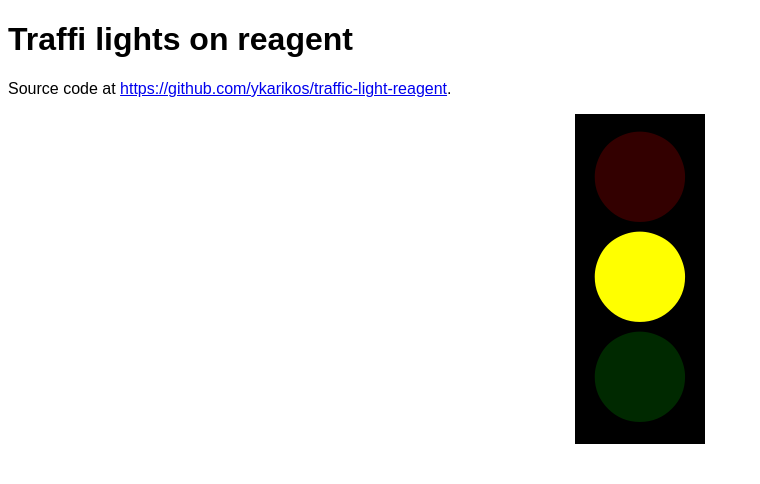
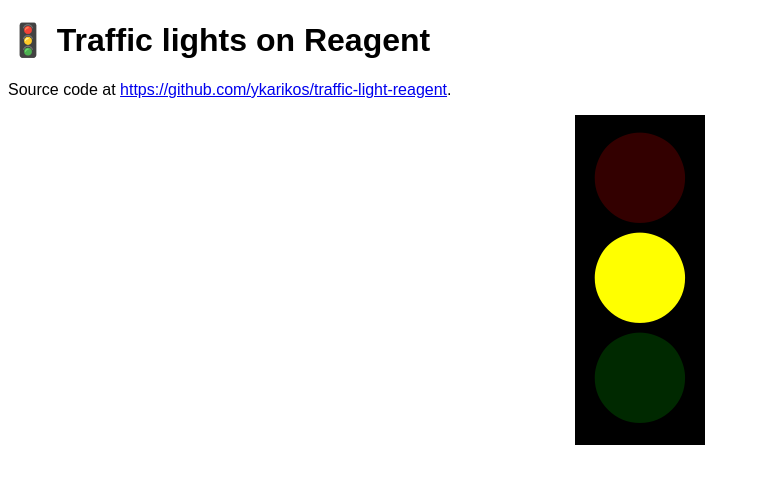
Before and after one commit to ykarikos/traffic-light-reagent, a plain HTML site: page docs/index.html in a window 1280 px wide. Shown: the whole page, without its empty margins (0-760 px from the left). Drawn offline with Linux system fonts and the light colour scheme.

Commit message:
fix typos, add title

```diff
--- a/docs/index.html
+++ b/docs/index.html
@@ -5,9 +5,10 @@
     <meta charset="utf-8">
     <meta content="width=device-width, initial-scale=1" name="viewport">
     <link href="css/site.css" rel="stylesheet" type="text/css">
+    <title>🚦 Traffic lights on Reagent</title>
   </head>
   <body>
-    <h1>Traffi lights on reagent</h1>
+    <h1>🚦 Traffic lights on Reagent</h1>
     <p>Source code at <a href="https://github.com/ykarikos/traffic-light-reagent">https://github.com/ykarikos/traffic-light-reagent</a>.</p>
     <div id="app"></div>
     <script src="js/app.js" type="text/javascript"></script>
```
Also changed, not shown: 1 other file.
